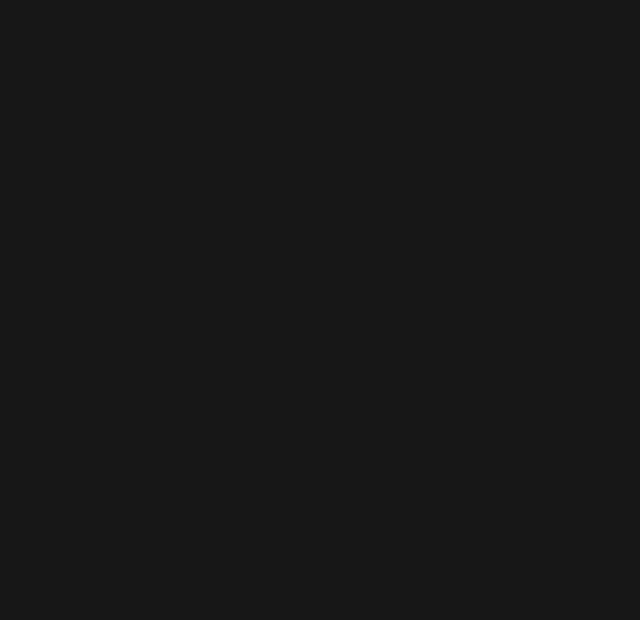
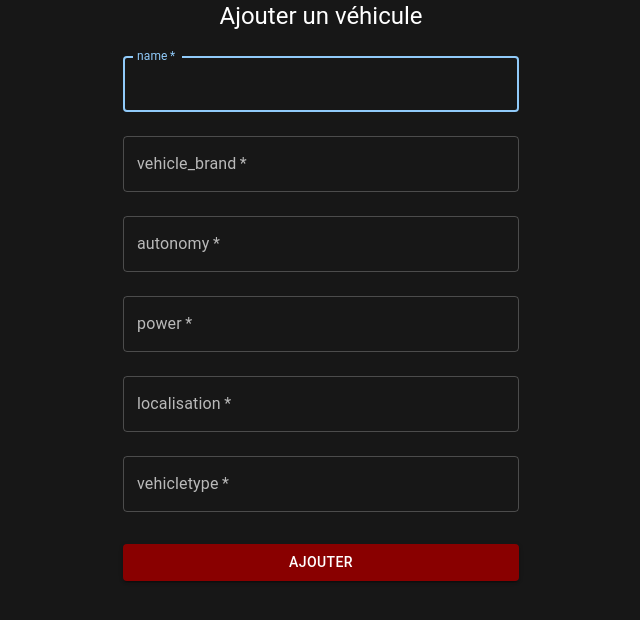
Before and after one commit to gaellegoyon/hackathon2, a React (Vite) app in the folder frontend/: page /addVehicle in a window 1280 px wide. Before the commit this address had no page. Shown: the top 620 px of the page, without its empty margins (319-959 px from the left). Built offline with nearby package versions, Linux system fonts and the light colour scheme.

Commit message:
add vehicle

```diff
--- a/frontend/src/App.jsx
+++ b/frontend/src/App.jsx
@@ -2,7 +2,7 @@
 
 import "./styles/App.css";
 
-import Profil from "@pages/Profil";
+import Profil from "./pages/Profil";
 import Home from "./pages/Home";
 import Login from "./pages/Login";
 import SignUp from "./pages/SignUp";
@@ -11,6 +11,7 @@
 import UserManage from "./components/UserManage";
 
 import { CurrentUserContextProvider } from "./contexts/userContext";
+import AddVehicle from "./components/AddVehicle";
 
 function App() {
   return (
@@ -24,6 +25,7 @@
           <Route path="/avatar" element={<Avatar />} />
           <Route path="/manageUser" element={<UserManage />} />
           <Route path="/profil" element={<Profil />} />
+          <Route path="/addVehicle" element={<AddVehicle />} />
         </Routes>
       </CurrentUserContextProvider>
     </BrowserRouter>
--- /dev/null
+++ b/frontend/src/components/AddVehicle.jsx
@@ -0,0 +1,166 @@
+/* eslint-disable camelcase */
+import React, { useState } from "react";
+import { ThemeProvider, createTheme } from "@mui/material/styles";
+import Button from "@mui/material/Button";
+import CssBaseline from "@mui/material/CssBaseline";
+import TextField from "@mui/material/TextField";
+import Box from "@mui/material/Box";
+import Typography from "@mui/material/Typography";
+import Container from "@mui/material/Container";
+import { useCurrentUserContext } from "../contexts/userContext";
+
+function AddVehicle() {
+  const { token } = useCurrentUserContext();
+  const [name, setName] = useState("");
+  const [vehicle_brand, setVehicleBrand] = useState("");
+  const [autonomy, setAutonomy] = useState("");
+  const [power, setPower] = useState("");
+  const [localisation, setLocalisation] = useState("");
+  const [vehicle_type, setVehicleType] = useState("");
+  const [msg, setMsg] = useState("");
+
+  const darkTheme = createTheme({
+    palette: {
+      mode: "dark",
+    },
+  });
+
+  const handleForm = (e) => {
+    const myHeaders = new Headers();
+    myHeaders.append("Content-Type", "application/json");
+    myHeaders.append("Authorization", `Bearer ${token}`);
+
+    const body = JSON.stringify({
+      name,
+      vehicle_brand,
+      autonomy,
+      power,
+      localisation,
+      vehicle_type,
+    });
+
+    const requestOptions = {
+      method: "POST",
+      headers: myHeaders,
+      body,
+    };
+    e.preventDefault();
+    // on créé et on redirige
+    fetch("http://localhost:5000/api/vehicles", requestOptions)
+      .then(() => {
+        setMsg("Véhicule ajoutée");
+      })
+      .catch(console.error);
+  };
+
+  return (
+    <div className="w-full h-[100vh] bg-[#171717]">
+      <ThemeProvider theme={darkTheme}>
+        <Container component="main" maxWidth="xs">
+          <CssBaseline />
+          <Box
+            sx={{
+              marginTop: 8,
+              display: "flex",
+              flexDirection: "column",
+              alignItems: "center",
+            }}
+          >
+            <Typography
+              component="h1"
+              variant="h5"
+              className="text-white text-main-font"
+            >
+              Ajouter un véhicule
+            </Typography>
+            <Box
+              component="form"
+              onSubmit={handleForm}
+              noValidate
+              sx={{ mt: 1 }}
+            >
+              <TextField
+                onChange={(e) => setName(e.target.value)}
+                margin="normal"
+                required
+                fullWidth
+                id="name"
+                label="name"
+                name="name"
+                autoComplete="name"
+                autoFocus
+              />
+              <TextField
+                onChange={(e) => setVehicleBrand(e.target.value)}
+                margin="normal"
+                required
+                fullWidth
+                name="vehicle_brand"
+                label="vehicle_brand"
+                type="vehicle_brand"
+                id="vehicle_brand"
+                autoComplete="current-vehicle_brand"
+              />
+              <TextField
+                onChange={(e) => setAutonomy(e.target.value)}
+                margin="normal"
+                required
+                fullWidth
+                name="autonomy"
+                label="autonomy"
+                type="autonomy"
+                id="autonomy"
+                autoComplete="current-autonomy"
+              />
+              <TextField
+                onChange={(e) => setPower(e.target.value)}
+                margin="normal"
+                required
+                fullWidth
+                name="power"
+                label="power"
+                type="power"
+                id="power"
+                autoComplete="current-power"
+              />
+              <TextField
+                onChange={(e) => setLocalisation(e.target.value)}
+                margin="normal"
+                required
+                fullWidth
+                name="localisation"
+                label="localisation"
+                type="localisation"
+                id="localisation"
+                autoComplete="current-localisation"
+              />
+              <TextField
+                onChange={(e) => setVehicleType(e.target.value)}
+                margin="normal"
+                required
+                fullWidth
+                name="vehicletype"
+                label="vehicletype"
+                type="vehicletype"
+                id="vehicletype"
+                autoComplete="current-vehicletype"
+              />
+
+              <Button
+                type="submit"
+                fullWidth
+                variant="contained"
+                sx={{ mt: 3, mb: 2, background: "#890000", color: "white" }}
+              >
+                Ajouter
+              </Button>
+            </Box>
+          </Box>
+        </Container>
+        {msg}
+      </ThemeProvider>
+    </div>
+  );
+}
+
+export default AddVehicle;
```
Also changed, not shown: 2 other files (tests, documents, lock files or other folders).
